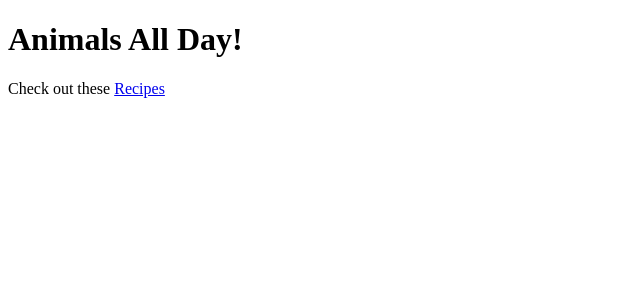
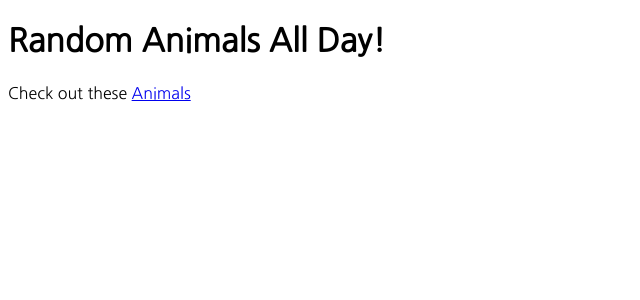
Before and after one commit to KamieShort/compendium-msw-from-scratch, a React app: page / in a window 1280 px wide. Shown: the top 300 px of the page, without its empty margins (0-640 px from the left). Built offline with nearby package versions, Linux system fonts and the light colour scheme.

Commit message:
quick css

```diff
--- /dev/null
+++ b/src/App.css
@@ -0,0 +1,4 @@
+div {
+  font-family: 'Nanum Gothic', sans-serif;
+  font-weight: 200px;
+}
--- a/src/App.jsx
+++ b/src/App.jsx
@@ -2,6 +2,7 @@
 import { Link, Route, Switch } from 'react-router-dom';
 import Header from './components/Header';
 import AnimalList from './views/AnimalList';
+import './App.css';
 
 export default function App() {
   return (
@@ -9,10 +10,10 @@
       <Header />
       <Switch>
         <Route exact path="/">
-          Check out these <Link to="/recipes">Recipes</Link>
+          Check out these <Link to="/animals">Animals</Link>
         </Route>
 
-        <Route exact path="/recipes">
+        <Route exact path="/animals">
           <Link to="/">Back Home</Link>
           <AnimalList />
         </Route>
--- a/src/components/Header.jsx
+++ b/src/components/Header.jsx
@@ -1,5 +1,5 @@
 import React from 'react';
 
 export default function Header() {
-  return <h1>Animals All Day!</h1>;
+  return <h1>Random Animals All Day!</h1>;
 }
--- a/src/index.html
+++ b/src/index.html
@@ -1,15 +1,20 @@
 <!DOCTYPE html>
 <html lang="en">
+  <head>
+    <meta charset="UTF-8" />
+    <meta name="viewport" content="width=device-width, initial-scale=1.0" />
+    <meta http-equiv="X-UA-Compatible" content="ie=edge" />
+    <link rel="preconnect" href="https://fonts.googleapis.com" />
+    <link rel="preconnect" href="https://fonts.gstatic.com" crossorigin />
+    <link
+      href="https://fonts.googleapis.com/css2?family=Nanum+Gothic&display=swap"
+      rel="stylesheet"
+    />
 
-<head>
-  <meta charset="UTF-8">
-  <meta name="viewport" content="width=device-width, initial-scale=1.0">
-  <meta http-equiv="X-UA-Compatible" content="ie=edge">
-  <title>compendium-msw-from scratch</title>
-</head>
+    <title>Animal Compendium</title>
+  </head>
 
-<body>
-  <div id="root"></div>
-</body>
-
+  <body>
+    <div id="root"></div>
+  </body>
 </html>
--- a/src/views/AnimalList.jsx
+++ b/src/views/AnimalList.jsx
@@ -19,8 +19,10 @@
       {animals.map((animal) => (
         <div key={animal.id}>
           <h2>{animal.name}</h2>
-          <p>{animal.animal_type}</p>
-          <img src={animal.image_link} height="100" />
+          <p>Type: {animal.animal_type}</p>
+          <p>Diet: {animal.diet}</p>
+          <p>Habitat: {animal.habitat}</p>
+          <img src={animal.image_link} height="200" border="3px solid black" />
         </div>
       ))}
     </div>
```
